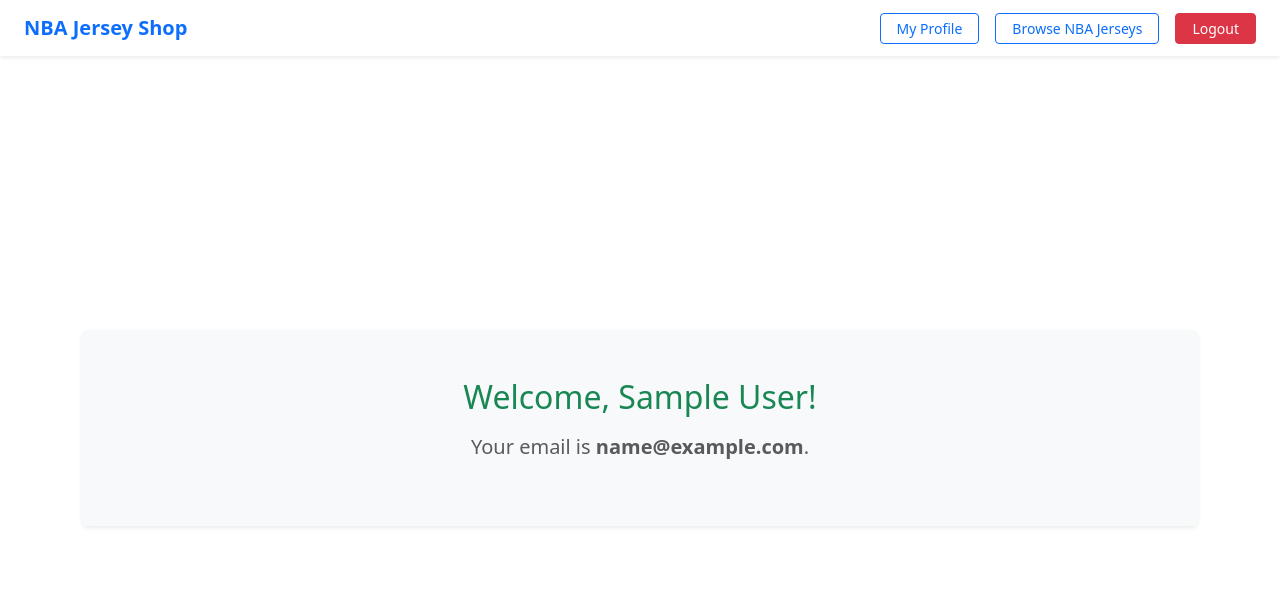
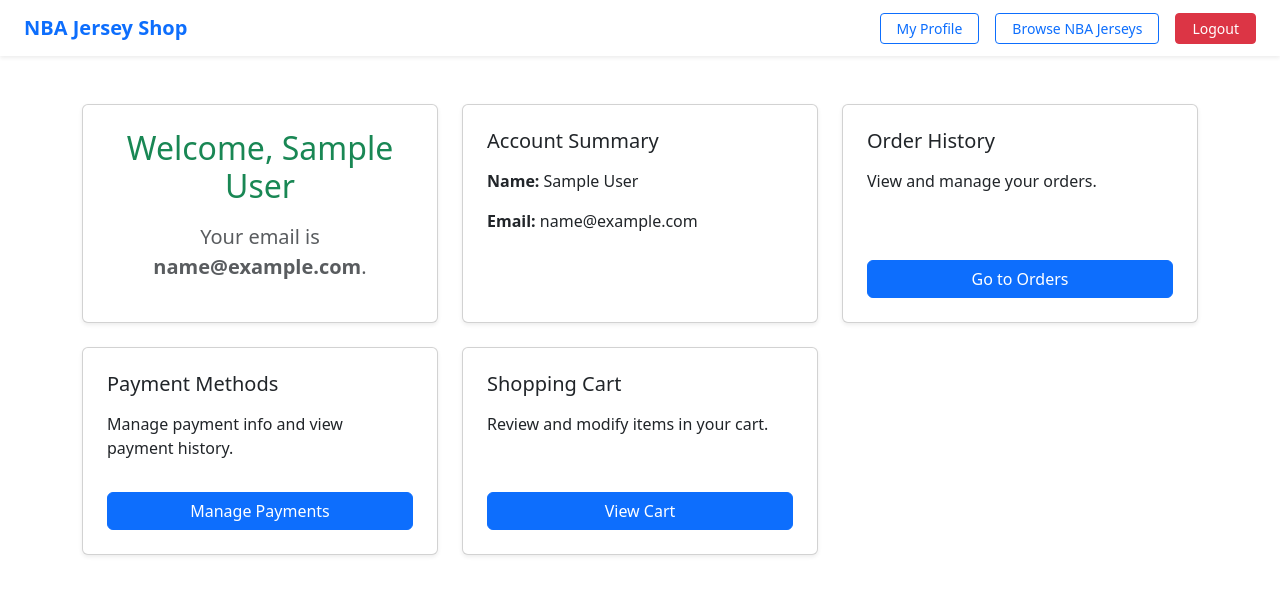
Before and after one commit to kimlengthai/nba-jersey-app, a React (Vite) app in the folder client/: page /welcome in a window 1280 px wide. Shown: the top 594 px of the page. Built offline with nearby package versions, Linux system fonts and the light colour scheme; sample sign-in values are in the browser's storage.

Commit message:
Styling Welcome page + add more feature

```diff
--- a/client/src/pages/Welcome.jsx
+++ b/client/src/pages/Welcome.jsx
@@ -23,7 +23,9 @@
     <div className="vh-100 d-flex flex-column">
       {/* Navbar */}
       <nav className="navbar navbar-expand-lg navbar-light bg-white shadow-sm px-4">
-        <span className="navbar-brand fw-bold text-primary">NBA Jersey Shop</span>
+        <Link to="/" className="navbar-brand fw-bold text-primary text-decoration-none">
+            NBA Jersey Shop
+        </Link>
         <div className="ms-auto d-flex align-items-center gap-3">
           <Link to="/profile" className="btn btn-outline-primary btn-sm px-3">
             My Profile
@@ -37,13 +39,69 @@
         </div>
       </nav>
 
-      {/* Welcome Message */}
-      <div className="container my-auto text-center">
-        <div className="bg-light rounded p-5 shadow-sm">
-          <h2 className="mb-3 text-success">Welcome, {user?.name}!</h2>
-          <p className="text-muted fs-5">
+      {/* Tiles Container */}
+      <div className="container my-5">
+        <div className="row g-4">
+        {/* Welcome Message Tile */}
+        <div className="col-md-6 col-lg-4">
+            <div className="card shadow-sm h-100 text-center p-4">
+            <h2 className="text-success mb-3">Welcome, {user?.name}</h2>
+            <p className="text-muted fs-5">
             Your email is <strong>{user?.email}</strong>.
-          </p>
+            </p>
+            </div>
+        </div>
+
+        { /* Account Summary */}
+        <div className="col-md-6 col-lg-4">
+        <div className="card shadow-sm h-100 p-4">
+        <h5 className="card-title mb-3">
+        Account Summary
+        </h5>
+        <p>
+            <strong>Name:</strong> {user?.name || "Loading..."}
+        </p>
+        <p>
+            <strong>Email:</strong> {user?.email || "Loading..."}
+        </p>
+        </div>
+        </div>
+
+        {/* Order History */}
+          <div className="col-md-6 col-lg-4">
+            <div className="card shadow-sm h-100 p-4 d-flex flex-column justify-content-between">
+              <h5 className="card-title mb-3">Order History</h5>
+              <p className="flex-grow-1">View and manage your orders.</p>
+              <Link to="/orders" className="btn btn-primary mt-3">
+                Go to Orders
+              </Link>
+            </div>
+          </div>
+
+          {/* Payment Methods */}
+          <div className="col-md-6 col-lg-4">
+            <div className="card shadow-sm h-100 p-4 d-flex flex-column justify-content-between">
+              <h5 className="card-title mb-3">Payment Methods</h5>
+              <p className="flex-grow-1">
+                Manage payment info and view payment history.
+              </p>
+              <Link to="/payments" className="btn btn-primary mt-3">
+                Manage Payments
+              </Link>
+            </div>
+          </div>
+
+          {/* Shopping Cart */}
+          <div className="col-md-6 col-lg-4">
+            <div className="card shadow-sm h-100 p-4 d-flex flex-column justify-content-between">
+              <h5 className="card-title mb-3">Shopping Cart</h5>
+              <p className="flex-grow-1">Review and modify items in your cart.</p>
+              <Link to="/cart" className="btn btn-primary mt-3">
+                View Cart
+              </Link>
+            </div>
+          </div>
+
         </div>
       </div>
     </div>
```
